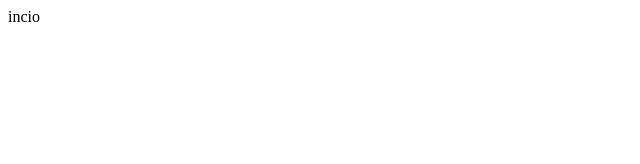
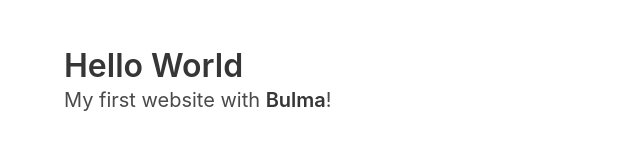
Before and after one commit to RcarlosAA/1er_examen_web, a website: page index.html in a window 1280 px wide. Shown: the whole page, without its empty margins (0-640 px from the left). Drawn offline with nearby package versions, Linux system fonts and the light colour scheme.

Commit message:
inicio de bulma

```diff
--- a/index.html
+++ b/index.html
@@ -1,11 +1,21 @@
 <!DOCTYPE html>
-<html lang="en">
-<head>
-    <meta charset="UTF-8">
-    <meta name="viewport" content="width=device-width, initial-scale=1.0">
-    <title>Document</title>
-</head>
-<body>
-    incio
-</body>
+<html>
+  <head>
+    <meta charset="utf-8">
+    <meta name="viewport" content="width=device-width, initial-scale=1">
+    <title>Hello Bulma!</title>
+    <link rel="stylesheet" href="https://cdn.jsdelivr.net/npm/bulma@0.9.4/css/bulma.min.css">
+  </head>
+  <body>
+  <section class="section">
+    <div class="container">
+      <h1 class="title">
+        Hello World
+      </h1>
+      <p class="subtitle">
+        My first website with <strong>Bulma</strong>!
+      </p>
+    </div>
+  </section>
+  </body>
 </html>
--- /dev/null
+++ b/package.json
@@ -0,0 +1,5 @@
+{
+  "dependencies": {
+    "bulma": "^0.9.4"
+  }
+}
```
Also changed, not shown: 1 other file.
